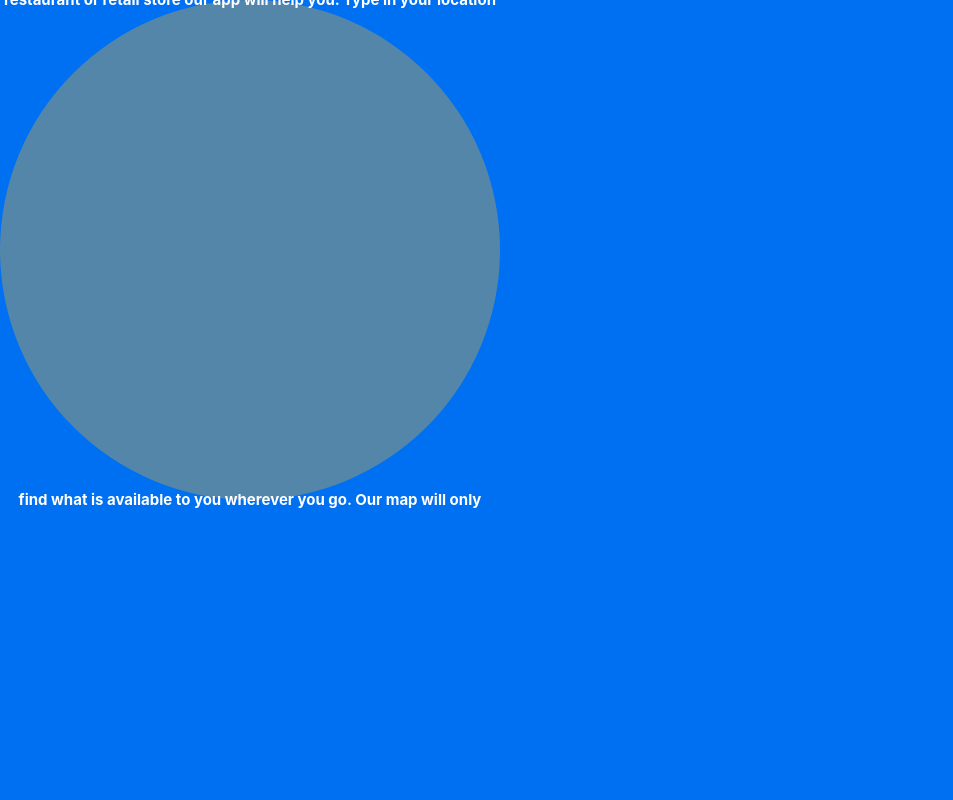
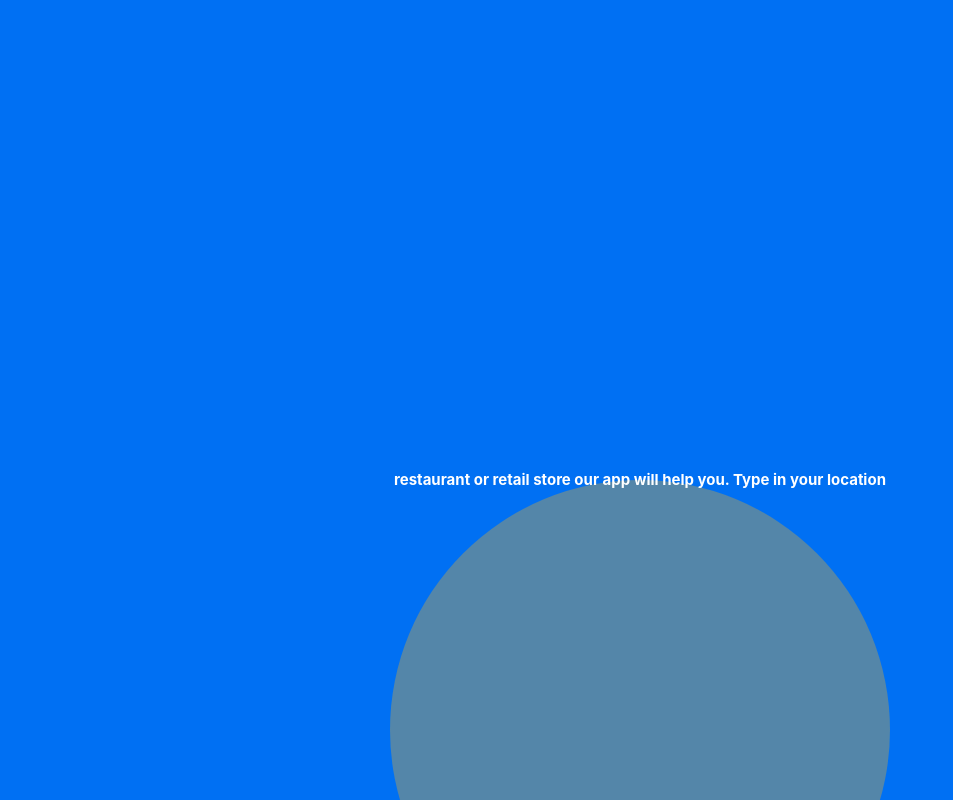
Before and after one commit to amiragucher/Travel-Finder, a Next.js app in the folder travel-finder/: page /Components/About/About in a window 1280 px wide. Shown: the whole page, without its empty margins (0-953 px from the left). Built offline with nearby package versions, Linux system fonts and the light colour scheme.

Commit message:
Circle displaying in the center

```diff
--- a/travel-finder/pages/Components/About/About.jsx
+++ b/travel-finder/pages/Components/About/About.jsx
@@ -2,10 +2,12 @@ import Style from "./About.module.css"
 
 export default function About (){
     return (
+        <div className={Style.AboutContiner}>
         <div className={Style.Circle}>
             <h2 className={Style.CircleTxt}>
             The Travel Finder app is designed to help you find and support local businesses when you travel. Whether you are looking for a cafe, restaurant or retail store our app will help you. Type in your location find what is available to you wherever you go. Our map will only display locally owned businesses which you can help support by downloading our app today!
             </h2>
         </div>
+        </div>
     )
 }
--- a/travel-finder/pages/Components/About/About.module.css
+++ b/travel-finder/pages/Components/About/About.module.css
@@ -1,7 +1,14 @@
+.AboutContiner{
+    display: flex;
+    align-items: center;
+    justify-content: center;
+}
+
 .Circle {
     display: flex;
     justify-content: center;
     align-items: center;
+    margin-top: 30em;
     width: 500px;
     height: 500px;
     line-height: 500px;
```
